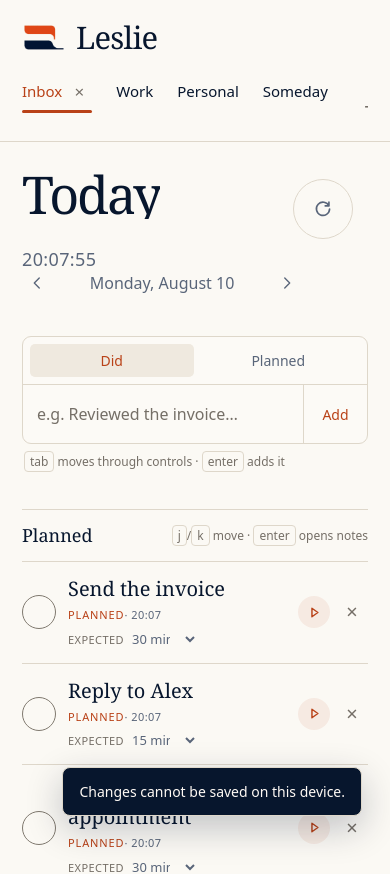
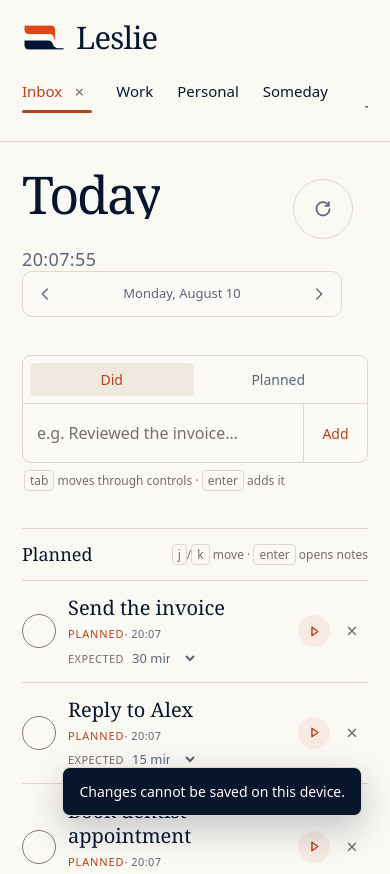
Before and after one commit to thoriqakbar0/leslie, a React (Vite) app: page / in a window 390 px wide. Shown: the top 874 px of the page. Built offline with nearby package versions, Linux system fonts and the light colour scheme; what chrono-node would draw is missing.

Commit message:
fix(layout): make date navigation responsive

```diff
--- a/src/index.css
+++ b/src/index.css
@@ -618,39 +618,53 @@ body:has(.notes-sidebar) {
 }
 
 .date-navigation {
-  width: fit-content;
+  width: 100%;
+  min-height: 46px;
   display: grid;
-  grid-template-columns: 30px 210px 30px;
+  grid-template-columns: 36px minmax(0, 1fr) 36px;
   align-items: center;
-  gap: 5px;
+  gap: 8px;
+  padding: 4px;
+  border: 1px solid var(--line);
+  border-radius: 10px;
+  background: var(--capture-surface);
 }
 
 .date-navigation-wrap {
   position: relative;
-  width: fit-content;
-  margin-top: 11px;
+  width: min(100%, 320px);
+  margin-top: 14px;
 }
 
 .date-navigation .current-date {
-  width: 210px;
+  width: auto;
   min-width: 0;
-  height: auto;
+  height: 36px;
   display: block;
   margin: 0;
-  padding: 0 4px;
+  overflow: hidden;
+  padding-inline: 8px;
   border: 0;
-  border-radius: 4px;
+  border-radius: 6px;
   background: transparent;
   color: var(--muted);
-  font-size: 16px;
+  font-size: clamp(13px, 2vw, 16px);
   text-align: center;
-  white-space: nowrap;
   cursor: pointer;
 }
 
+.date-navigation .current-date span {
+  display: block;
+  width: 100%;
+  min-width: 0;
+  overflow: hidden;
+  text-overflow: ellipsis;
+  white-space: nowrap;
+}
+
 .date-navigation button {
-  width: 30px;
-  height: 30px;
+  width: 36px;
+  height: 36px;
   display: grid;
   place-items: center;
   padding: 0;
@@ -679,8 +693,8 @@ body:has(.notes-sidebar) {
 .date-picker {
   position: absolute;
   z-index: 4;
-  top: 41px;
-  inset-inline-start: 12px;
+  top: 54px;
+  inset-inline-start: 0;
   width: 256px;
   height: 290px;
   display: grid;
```
